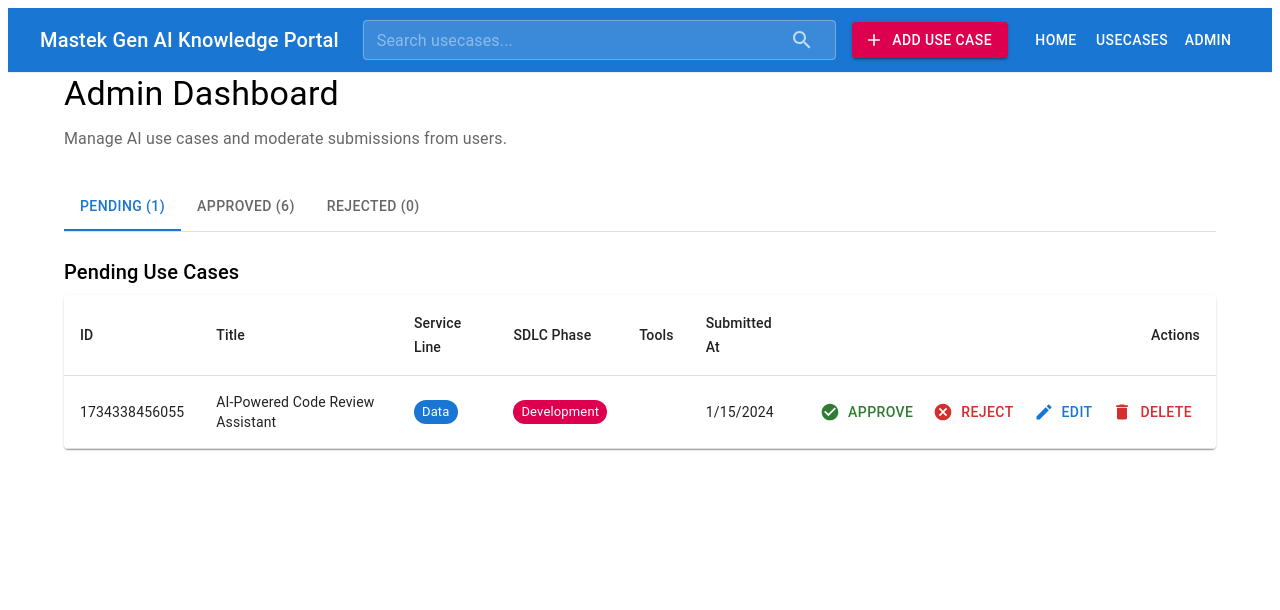
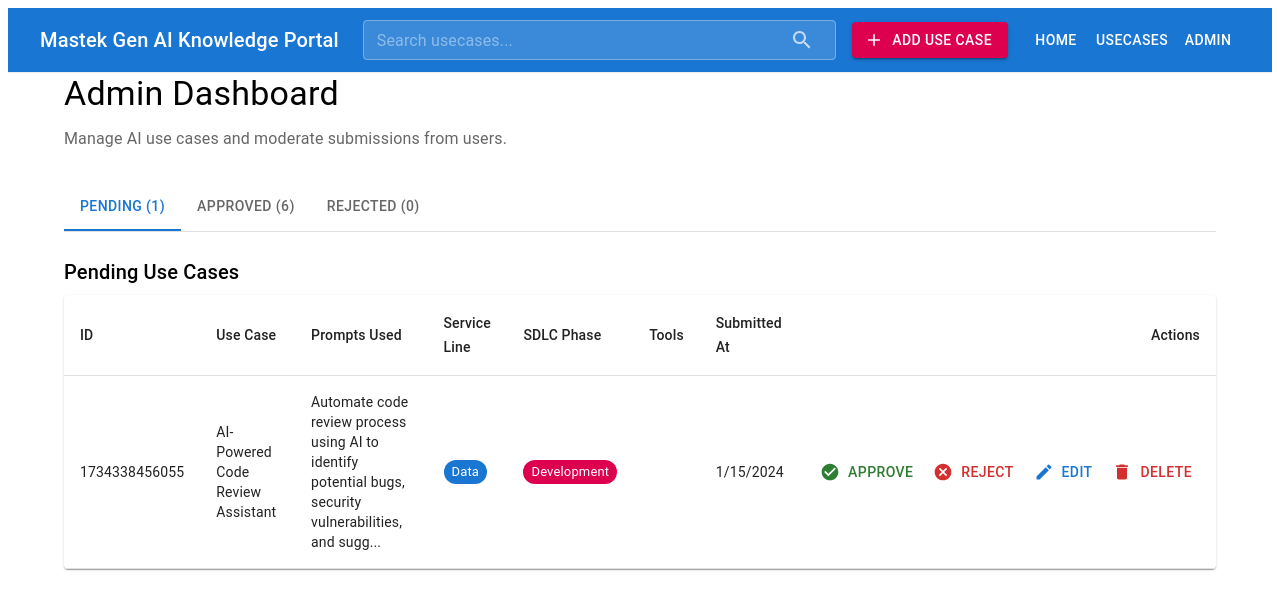
Before and after one commit to girish-mastek/ai-enabler, a React (Create React App) app: page /admin in a window 1280 px wide. Shown: the top 610 px of the page. Built offline with nearby package versions, Linux system fonts and the light colour scheme.

Commit message:
changed from title to usecase and description to prompts_used

```diff
--- a/src/components/AddUsecaseForm.js
+++ b/src/components/AddUsecaseForm.js
@@ -44,8 +44,8 @@
 
 const AddUsecaseForm = ({ open, onClose, onSubmit }) => {
   const [formData, setFormData] = useState({
-    title: '',
-    description: '',
+    usecase: '',
+    prompts_used: '',
     service_line: '',
     sdlc_phase: '',
     tools_used: []
@@ -77,8 +77,8 @@
     };
     onSubmit(newUsecase);
     setFormData({
-      title: '',
-      description: '',
+      usecase: '',
+      prompts_used: '',
       service_line: '',
       sdlc_phase: '',
       tools_used: []
@@ -87,8 +87,8 @@
 
   const handleCancel = () => {
     setFormData({
-      title: '',
-      description: '',
+      usecase: '',
+      prompts_used: '',
       service_line: '',
       sdlc_phase: '',
       tools_used: []
@@ -117,9 +117,9 @@
             <TextField
               required
               fullWidth
-              label="Title"
-              name="title"
-              value={formData.title}
+              label="Use Case"
+              name="usecase"
+              value={formData.usecase}
               onChange={handleChange}
               autoFocus
             />
@@ -127,9 +127,9 @@
             <TextField
               required
               fullWidth
-              label="Description"
-              name="description"
-              value={formData.description}
+              label="Prompts Used"
+              name="prompts_used"
+              value={formData.prompts_used}
               onChange={handleChange}
               multiline
               rows={4}
--- a/src/components/UsecaseDetail.js
+++ b/src/components/UsecaseDetail.js
@@ -51,7 +51,7 @@
           <Box sx={{ display: 'flex', alignItems: 'flex-start', justifyContent: 'space-between', mb: 3 }}>
             <Box>
               <Typography variant="h4" gutterBottom>
-                {usecase.title}
+                {usecase.usecase}
               </Typography>
 
               <Stack direction="row" spacing={1} sx={{ mb: 3 }}>
@@ -89,7 +89,7 @@
           </Box>
 
           <Typography variant="body1" paragraph>
-            {usecase.description}
+            {usecase.prompts_used}
           </Typography>
 
           <Grid container spacing={3}>
--- a/src/components/UsecaseList.js
+++ b/src/components/UsecaseList.js
@@ -74,7 +74,7 @@
           >
             <CardContent sx={{ p: 2.5, pb: 1, flexGrow: 1 }}>
               <Stack spacing={2}>
-                {/* Title, Status, and Description */}
+                {/* Use Case and Status */}
                 <Box>
                   <Box sx={{ display: 'flex', alignItems: 'center', mb: 1.5 }}>
                     <Typography
@@ -88,7 +88,7 @@
                         flexGrow: 1
                       }}
                     >
-                      {usecase.title}
+                      {usecase.usecase}
                     </Typography>
                     {usecase.status === 'pending' && (
                       <Chip
@@ -114,7 +114,7 @@
                       overflow: 'hidden'
                     }}
                   >
-                    {usecase.description}
+                    {usecase.prompts_used}
                   </Typography>
                 </Box>
 
--- a/src/data/usecases.json
+++ b/src/data/usecases.json
@@ -1,8 +1,8 @@
 [
   {
     "id": 1,
-    "title": "Automated Document Summarization",
-    "description": "Summarize lengthy documents into concise summaries.",
+    "usecase": "Automated Document Summarization",
+    "prompts_used": "Summarize lengthy documents into concise summaries.",
     "service_line": "Oracle",
     "sdlc_phase": "Production",
     "tools_used": [
@@ -15,8 +15,8 @@
   },
   {
     "id": 2,
-    "title": "Customer Support Chatbots",
-    "description": "Provide automated customer support via chat interfaces.",
+    "usecase": "Customer Support Chatbots",
+    "prompts_used": "Provide automated customer support via chat interfaces.",
     "service_line": "Engineering",
     "sdlc_phase": "Development",
     "tools_used": [
@@ -29,8 +29,8 @@
   },
   {
     "id": 3,
-    "title": "Fraud Detection System",
-    "description": "Detect fraudulent activities in financial transactions.",
+    "usecase": "Fraud Detection System",
+    "prompts_used": "Detect fraudulent activities in financial transactions.",
     "service_line": "Data",
     "sdlc_phase": "Testing",
     "tools_used": [
@@ -43,8 +43,8 @@
   },
   {
     "id": 4,
-    "title": "Personalized Recommendations",
-    "description": "Provide tailored product recommendations to users.",
+    "usecase": "Personalized Recommendations",
+    "prompts_used": "Provide tailored product recommendations to users.",
     "service_line": "Oracle",
     "sdlc_phase": "Planning",
     "tools_used": [
@@ -57,8 +57,8 @@
   },
   {
     "id": 5,
-    "title": "Predictive Maintenance",
-    "description": "Predict equipment failures and schedule maintenance proactively.",
+    "usecase": "Predictive Maintenance",
+    "prompts_used": "Predict equipment failures and schedule maintenance proactively.",
     "service_line": "Salesforce",
     "sdlc_phase": "Production",
     "tools_used": [
@@ -71,8 +71,8 @@
   },
   {
     "id": 6,
-    "title": "Content Generation",
-    "description": "Generate marketing copy, social media posts, and other content.",
+    "usecase": "Content Generation",
+    "prompts_used": "Generate marketing copy, social media posts, and other content.",
     "service_line": "Engineering",
     "sdlc_phase": "Production",
     "tools_used": [
@@ -85,8 +85,8 @@
   },
   {
     "id": 1734338456055,
-    "title": "AI-Powered Code Review Assistant",
-    "description": "Automate code review process using AI to identify potential bugs, security vulnerabilities, and suggest code improvements. Integrates with version control systems to provide real-time feedback during pull requests.",
+    "usecase": "AI-Powered Code Review Assistant",
+    "prompts_used": "Automate code review process using AI to identify potential bugs, security vulnerabilities, and suggest code improvements. Integrates with version control systems to provide real-time feedback during pull requests.",
     "service_line": "Data",
     "sdlc_phase": "Development",
     "status": "pending",
--- a/src/pages/AdminPage.js
+++ b/src/pages/AdminPage.js
@@ -1,4 +1,4 @@
-import React, { useState } from 'react';
+import React, { useState, useEffect } from 'react';
 import {
   Box,
   Container,
@@ -16,7 +16,8 @@
   Tabs,
   Tab,
   Alert,
-  Snackbar
+  Snackbar,
+  Tooltip
 } from '@mui/material';
 import EditIcon from '@mui/icons-material/Edit';
 import DeleteIcon from '@mui/icons-material/Delete';
@@ -26,6 +27,11 @@
 const AdminPage = ({ usecases, onApprove, onReject }) => {
   const [activeTab, setActiveTab] = useState(0);
   const [alert, setAlert] = useState(null);
+
+  // Debug log to check incoming data
+  useEffect(() => {
+    console.log('Usecases in AdminPage:', usecases);
+  }, [usecases]);
 
   const pendingUsecases = usecases.filter(usecase => usecase.status === 'pending');
   const approvedUsecases = usecases.filter(usecase => usecase.status === 'approved');
@@ -47,13 +53,25 @@
     });
   };
 
-  const UseCaseTable = ({ usecases, showModeration = false }) => (
+  const truncateText = (text, maxLength = 100) => {
+    if (text && text.length > maxLength) {
+      return text.substring(0, maxLength) + '...';
+    }
+    return text || ''; // Return empty string if text is undefined
+  };
+
+  const UseCaseTable = ({ usecases, showModeration = false }) => {
+    // Debug log to check data at table level
+    console.log('Usecases in table:', usecases);
+
+    return (
       <TableContainer component={Paper}>
         <Table>
           <TableHead>
             <TableRow>
               <TableCell>ID</TableCell>
-            <TableCell>Title</TableCell>
+              <TableCell>Use Case</TableCell>
+              <TableCell>Prompts Used</TableCell>
               <TableCell>Service Line</TableCell>
               <TableCell>SDLC Phase</TableCell>
               <TableCell>Tools</TableCell>
@@ -62,23 +80,44 @@
             </TableRow>
           </TableHead>
           <TableBody>
-          {usecases.map((usecase) => (
+            {usecases.map((usecase) => {
+              // Debug log for each usecase
+              console.log('Processing usecase:', usecase);
+
+              return (
                 <TableRow key={usecase.id}>
                   <TableCell>{usecase.id}</TableCell>
-              <TableCell>{usecase.title}</TableCell>
                   <TableCell>
+                    <Tooltip title={usecase.usecase || ''}>
+                      <Typography variant="body2">
+                        {truncateText(usecase.usecase)}
+                      </Typography>
+                    </Tooltip>
+                  </TableCell>
+                  <TableCell>
+                    <Tooltip title={usecase.prompts_used || ''}>
+                      <Typography variant="body2">
+                        {truncateText(usecase.prompts_used)}
+                      </Typography>
+                    </Tooltip>
+                  </TableCell>
+                  <TableCell>
+                    {usecase.service_line && (
                       <Chip
                         label={usecase.service_line}
                         size="small"
                         color="primary"
                       />
+                    )}
                   </TableCell>
                   <TableCell>
+                    {usecase.sdlc_phase && (
                       <Chip
                         label={usecase.sdlc_phase}
                         size="small"
                         color="secondary"
                       />
+                    )}
                   </TableCell>
                   <TableCell>
                     <Stack direction="row" spacing={1} flexWrap="wrap">
@@ -94,7 +133,7 @@
                     </Stack>
                   </TableCell>
                   <TableCell>
-                {new Date(usecase.submittedAt).toLocaleDateString()}
+                    {usecase.submittedAt && new Date(usecase.submittedAt).toLocaleDateString()}
                   </TableCell>
                   <TableCell align="right">
                     <Stack direction="row" spacing={1} justifyContent="flex-end">
@@ -131,11 +170,13 @@
                     </Stack>
                   </TableCell>
                 </TableRow>
-          ))}
+              );
+            })}
           </TableBody>
         </Table>
       </TableContainer>
     );
+  };
 
   return (
     <Container>
--- a/src/pages/UsecasePage.js
+++ b/src/pages/UsecasePage.js
@@ -49,8 +49,8 @@
       // Apply search filter
       const searchLower = searchQuery?.toLowerCase() || '';
       const searchMatch = !searchQuery || (
-        usecase.title.toLowerCase().includes(searchLower) ||
-        usecase.description.toLowerCase().includes(searchLower) ||
+        usecase.usecase.toLowerCase().includes(searchLower) ||
+        usecase.prompts_used.toLowerCase().includes(searchLower) ||
         usecase.service_line?.toLowerCase().includes(searchLower) ||
         usecase.sdlc_phase?.toLowerCase().includes(searchLower) ||
         usecase.tools_used?.some(tool => tool.toLowerCase().includes(searchLower))
```
Lines whose indentation alone changed are shown as unchanged.
